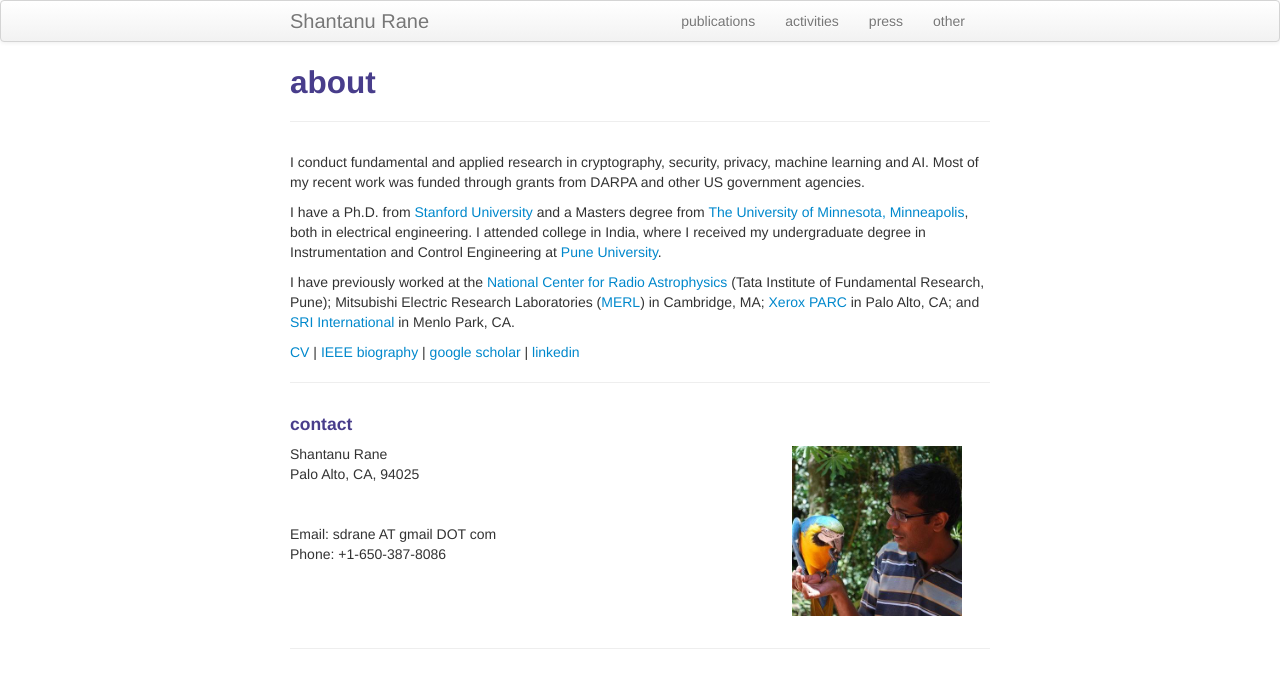
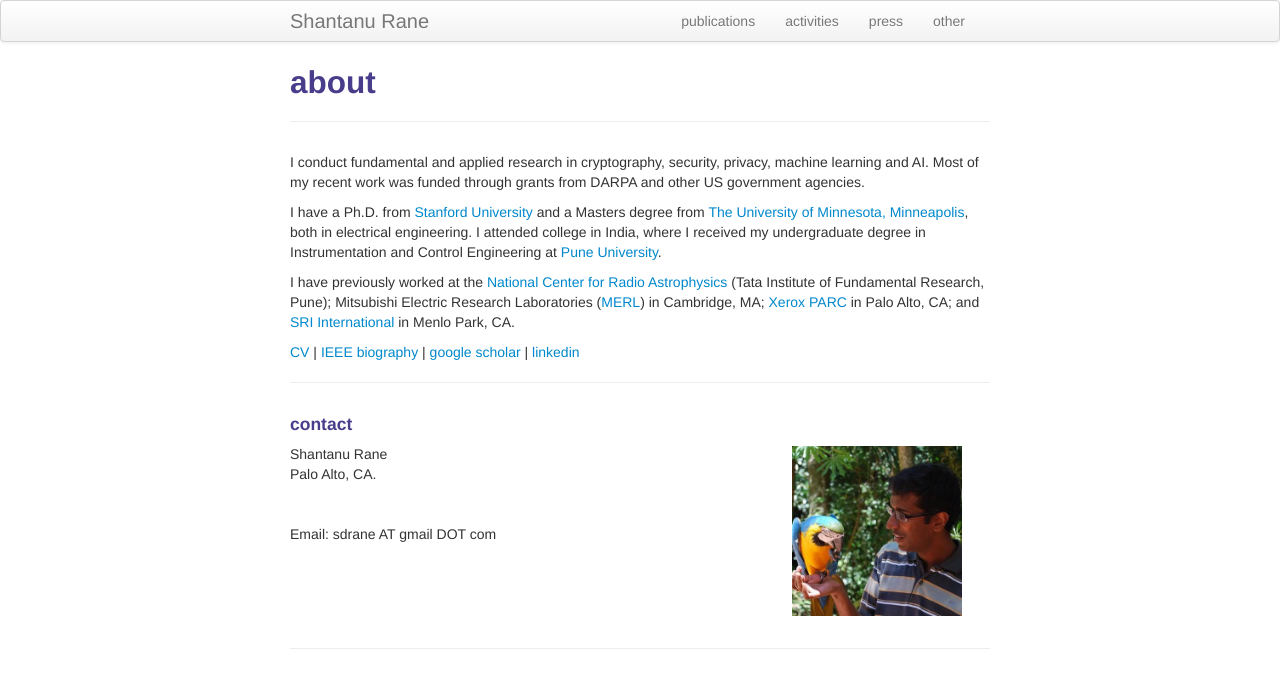
Before and after one commit to shantanudrane/shantanudrane.github.io, a Jekyll site: the page built from index.md, in a window 1280 px wide. Shown: the top 688 px of the page. Built offline with Jekyll 4.4.1, drawn with Linux system fonts in a browser that asks for light colours.

Commit message:
Update address format and remove phone number

```diff
--- a/index.md
+++ b/index.md
@@ -20,12 +20,11 @@ I have previously worked at the [National Center for Radio Astrophysics](https:/
     <div class="row-fluid">
         <div class="span5">
             Shantanu Rane<br/>
-            Palo Alto, CA, 94025<br/>
+            Palo Alto, CA.<br/>
             <br/><br/>
 
             <div id="hide_email">
             Email: sdrane AT gmail DOT com <br/>
-            Phone: +1-650-387-8086
             </div>
         </div>
 
```
